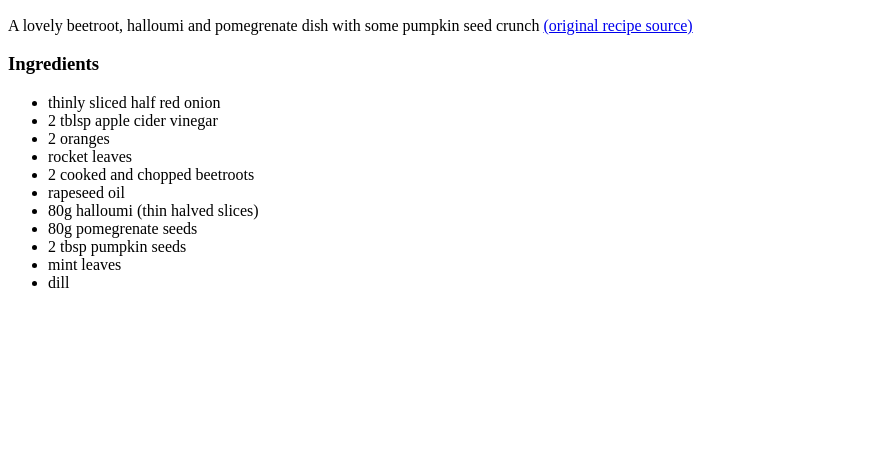
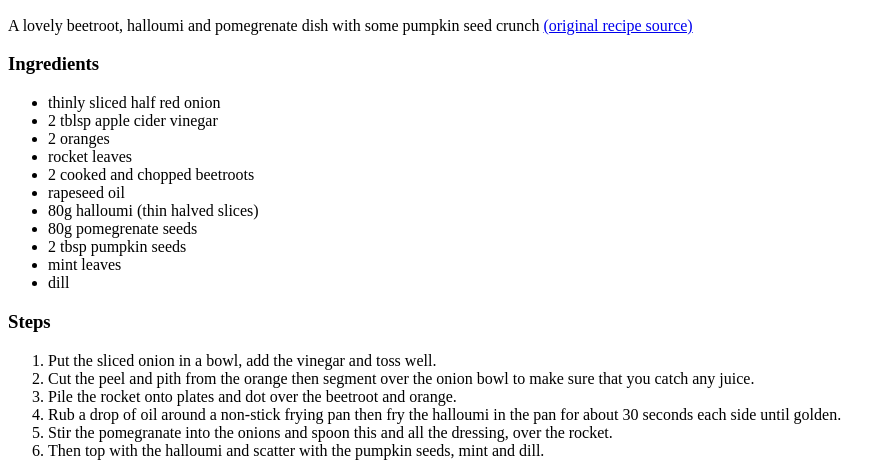
Before and after one commit to ManonLef/odin-recipes, a plain HTML site: page recipes/halloumi-salad.html in a window 1280 px wide. Shown: the part 434-910 px from the top of the page, without its empty margins (0-896 px from the left). Before the commit the page ends 800 px from the top, so only its background shows below. Drawn offline with Linux system fonts and the light colour scheme.

Commit message:
added recipes steps

```diff
--- a/recipes/halloumi-salad.html
+++ b/recipes/halloumi-salad.html
@@ -26,6 +26,17 @@
         <li>mint leaves</li>
         <li>dill</li>
     </ul>
+    <h3>Steps</h3>
+    <p>
+        <ol>
+            <li>Put the sliced onion in a bowl, add the vinegar and toss well.</li>
+            <li>Cut the peel and pith from the orange then segment over the onion bowl to make sure that you catch any juice.</li>
+            <li>Pile the rocket onto plates and dot over the beetroot and orange.</li>
+            <li>Rub a drop of oil around a non-stick frying pan then fry the halloumi in the pan for about 30 seconds each side until golden.</li>
+            <li>Stir the pomegranate into the onions and spoon this and all the dressing, over the rocket.</li>
+            <li>Then top with the halloumi and scatter with the pumpkin seeds, mint and dill.</li>
+        </ol>
+    </p>
 
 </body>
 </html>
```
